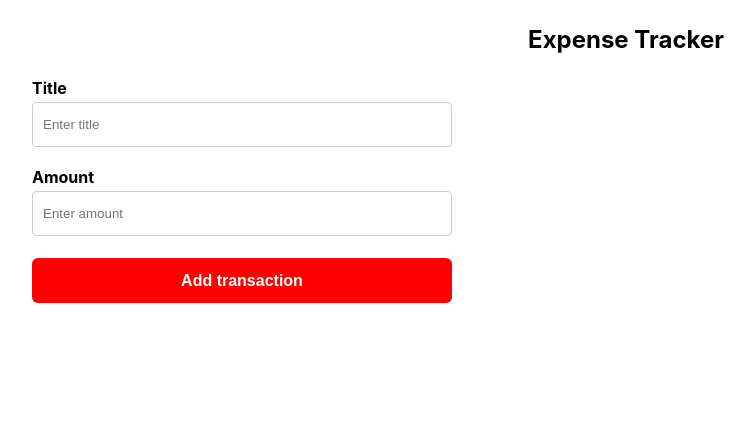
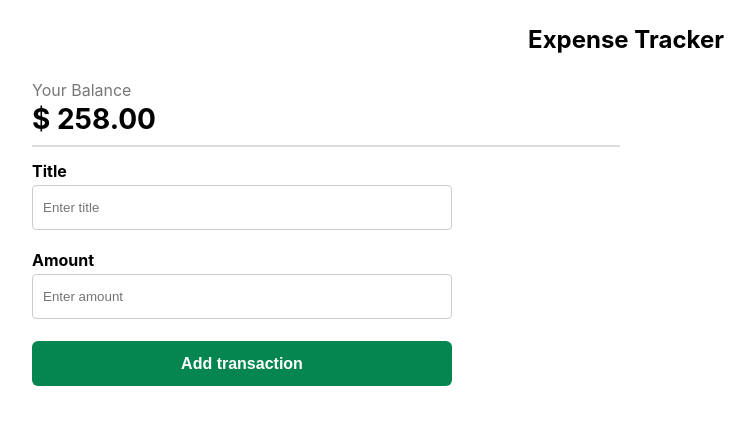
Before and after one commit to masoudtabatabaei/expense-tracker, a React (Create React App) app: page / in a window 1280 px wide. Shown: the top 424 px of the page, without its empty margins (14-769 px from the left). Built offline with nearby package versions, Linux system fonts and the light colour scheme.

Commit message:
implement Balance component

```diff
--- a/src/App.js
+++ b/src/App.js
@@ -1,4 +1,5 @@
 import Header from './components/Header';
+import Balance from './components/Balance';
 
 import './App.scss';
 
@@ -10,7 +11,7 @@ function App() {
       <div className='container'>
         <div className='d-flex expense-container'>
           <div className='expense__form'>
-
+            <Balance/>
             <form>
               <label>
                 <div className='input-label'>Title</div>
--- a/src/App.scss
+++ b/src/App.scss
@@ -1,4 +1,4 @@
-@import './reset.scss';
+@import "./reset.scss";
 
 .container {
   width: 100%;
@@ -49,7 +49,7 @@
       button {
         display: block;
         border-radius: 6px;
-                background-color: red;
+        background-color: #058650;
         color: #fff;
         text-align: center;
         padding: 0 6px;
@@ -60,3 +60,25 @@
     }
   }
 }
+
+
+.balance {
+    font-size: 20px;
+    padding-bottom: 8px;
+    margin-bottom: 16px;
+    border-bottom: 2px solid #dddddd;
+    line-height: 1.3;
+
+    & > {
+        div:first-child {
+            font-size: 0.8em;
+            color: #777;
+        }
+
+        div:last-child {
+            font-size: 1.4em;
+        }
+    }
+
+
+}
--- /dev/null
+++ b/src/components/Balance.jsx
@@ -0,0 +1,14 @@
+import React from "react";
+
+const Balance = () => {
+  return (
+    <div className='balance'>
+      <div>Your Balance</div>
+      <div className="bold">
+        <span>$</span>&nbsp;<span>258.00</span>
+      </div>
+    </div>
+  );
+};
+
+export default Balance;
--- a/src/reset.scss
+++ b/src/reset.scss
@@ -61,3 +61,8 @@ table {
   border-collapse: collapse;
   border-spacing: 0;
 }
+
+a,
+button {
+  cursor: pointer;
+}
```
Lines whose indentation alone changed are shown as unchanged.
